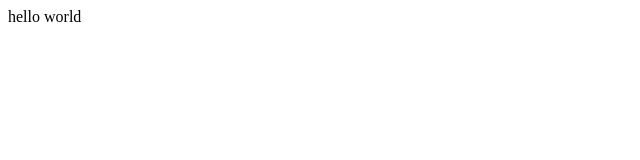
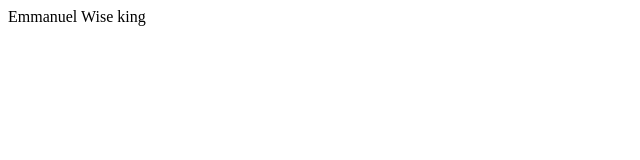
Before and after one commit to Kapatahemmany23/will_test, a plain HTML site: page index.html in a window 1280 px wide. Shown: the full height of the page, 0-640 px from the left. Drawn offline with Linux system fonts and the light colour scheme.

Commit message:
Wise king First commit

```diff
--- a/index.html
+++ b/index.html
@@ -5,6 +5,6 @@
     <title>Document</title>
 </head>
 <body>
-    hello world
+    Emmanuel Wise king
 </body>
 </html>
```
